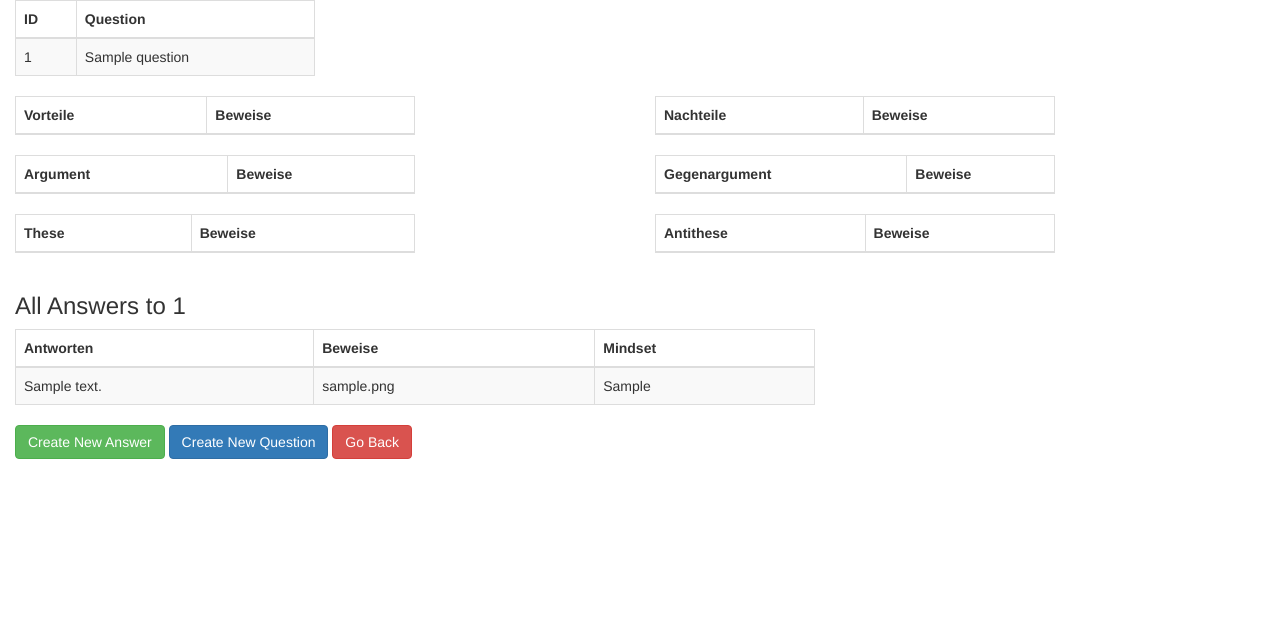
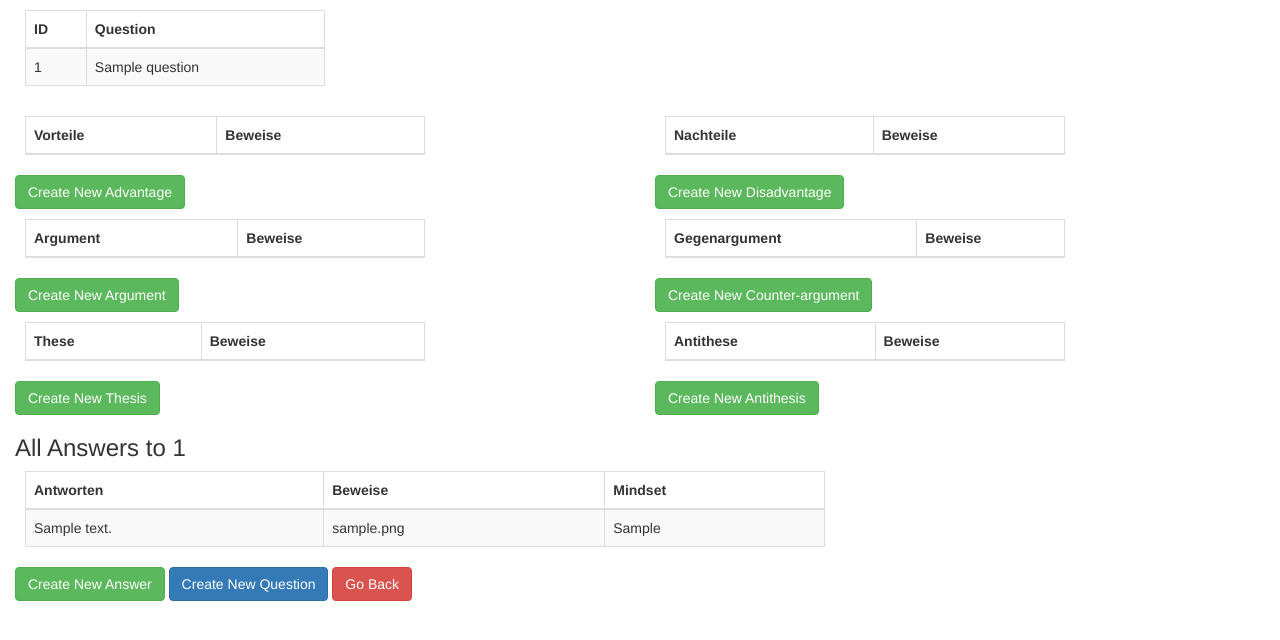
Before and after one commit to desertrockxxx/megaraid2, a PHP site: page /read.php?id=1 in a window 1280 px wide. Shown: the top 640 px of the page. Run offline with PHP 8.4, Linux system fonts and the light colour scheme; tables that the repository leaves empty or names only in its code hold one stand-in row (values such as "Sample post"); lists and menus that the app fills with data are empty; some libraries are stand-ins or nearby versions.

Commit message:
Buttons hinzugefügt

```diff
--- a/create.php
+++ b/create.php
@@ -3,6 +3,8 @@ require_once("header.php");
 
 // get id
 $id = $_GET['id'];
+
+$mindset = $_GET['mindset'];
 ?>
 
 <div class="container col-sm-12">
@@ -18,6 +20,7 @@ $id = $_GET['id'];
         </div>
         <div>
             <select class="form-control" id="sel1" name="mindset" style="width:175px">
+                <option value='<?php echo $mindset;?>' selected><?php echo $mindset;?></option>
                 <option>Advantage</option>
                 <option>Disadvantage</option>
                 <option>Argument</option>
@@ -37,7 +40,6 @@ $id = $_GET['id'];
         <?php
         // INSERT
         // Wenn answer und file_upload gesetzt, dann beide in Tabelle answer einfügen
-
         if(isset($_POST['answer']) && !empty($_POST['answer']) &&
             isset($_POST['file_upload']) && !empty($_POST['file_upload']) &&
             isset($_POST['mindset']) && !empty($_POST['mindset']))
--- a/header.php
+++ b/header.php
@@ -10,6 +10,7 @@ require_once("connect.php");
   <meta name="keywords" content="HTML,CSS,PHP,JavaScript">
   <meta name="author" content="Sinan Karateke">
   <meta name="viewport" content="width=device-width, initial-scale=1">
+  <link rel="stylesheet" href="stylesheet.css">
   <link rel="stylesheet" href="https://maxcdn.bootstrapcdn.com/bootstrap/3.3.7/css/bootstrap.min.css">
   <script src="https://ajax.googleapis.com/ajax/libs/jquery/3.2.1/jquery.min.js"></script>
   <script src="https://maxcdn.bootstrapcdn.com/bootstrap/3.3.7/js/bootstrap.min.js"></script>
--- a/index.php
+++ b/index.php
@@ -38,6 +38,7 @@ require_once("header.php");
                     <th>Read</th>
                     <th>Update</th>
                     <th>Delete</th>
+                    <th>Wiki</th>
                 </tr>
             </thead>
             <tbody>
@@ -49,13 +50,14 @@ require_once("header.php");
                 $result = $stmt->fetchAll();
                 foreach($result as $row){
                     echo "<tr><td>{$row['id']}</td>";
-                    echo "<td>{$row['question']}</td>";
+                    echo "<td> {$row['question']}</td>";
                     // Lesen von Datensätzen
                     echo "<td><a href='read.php?id={$row['id']}'>read</a></td>";
                     // Link der zu update.php führt und id von Beitrag dranhängt
                     echo "<td><a href='update.php?id={$row['id']}'>o</a></td>";
                     // führt zu index.php und hängt id an delete an
                     echo "<td><a href='?delete={$row['id']}'>x</a></td>";
+                    echo "<td><a href='https://de.wikipedia.org/wiki/{$row['question']}' target='_blank'>wiki</a></td>";
                     echo "</tr>";
                 }
 
--- a/read.php
+++ b/read.php
@@ -52,7 +52,7 @@ $id = $_GET['id'];
         <?php
         // SELECT
         $sql= "SELECT answer, file_upload FROM answers
-        WHERE mindset = 'Pro' AND question_id = $id";
+        WHERE mindset = 'Advantage' AND question_id = $id";
         $stmt = $conn->prepare($sql);
         $stmt->execute();
         $result = $stmt->fetchAll();
@@ -64,7 +64,13 @@ $id = $_GET['id'];
         ?>
             </tbody>
         </table>
+
+        <button type="button" class="btn btn-success" onclick="location.href='/create.php?id=<?php echo $id;?>&mindset=Advantage';">Create New Advantage</button>
+
         </div>
+
+
+
         <div class="col-sm-6">
         <!--Contra Section-->
         <table class="table table-bordered" style="width:400px">
@@ -78,7 +84,7 @@ $id = $_GET['id'];
         <?php
         // SELECT
         $sql= "SELECT answer, file_upload FROM answers
-        WHERE mindset = 'Contra' AND question_id = $id";
+        WHERE mindset = 'Disadvantage' AND question_id = $id";
         $stmt = $conn->prepare($sql);
         $stmt->execute();
         $result = $stmt->fetchAll();
@@ -90,6 +96,9 @@ $id = $_GET['id'];
         ?>
             </tbody>
         </table>
+
+        <button type="button" class="btn btn-success" onclick="location.href='/create.php?id=<?php echo $id;?>&mindset=Disadvantage';">Create New Disadvantage</button>
+
         </div>
     </div>
     <!-- TEST TEST TEST -->
@@ -119,6 +128,9 @@ $id = $_GET['id'];
         ?>
             </tbody>
         </table>
+
+        <button type="button" class="btn btn-success" onclick="location.href='/create.php?id=<?php echo $id;?>&mindset=Argument';">Create New Argument</button>
+
         </div>
         <div class="col-sm-6">
         <!--Counter-argument Section-->
@@ -145,6 +157,9 @@ $id = $_GET['id'];
         ?>
             </tbody>
         </table>
+
+        <button type="button" class="btn btn-success" onclick="location.href='/create.php?id=<?php echo $id;?>&mindset=Counter-argument';">Create New Counter-argument</button>
+
         </div>
     </div>
 
@@ -175,6 +190,9 @@ $id = $_GET['id'];
         ?>
             </tbody>
         </table>
+
+        <button type="button" class="btn btn-success" onclick="location.href='/create.php?id=<?php echo $id;?>&mindset=Thesis';">Create New Thesis</button>
+
         </div>
         <div class="col-sm-6">
         <!--Antithesis Section-->
@@ -201,6 +219,9 @@ $id = $_GET['id'];
         ?>
             </tbody>
         </table>
+
+        <button type="button" class="btn btn-success" onclick="location.href='/create.php?id=<?php echo $id;?>&mindset=Antithesis';">Create New Antithesis</button>
+
         </div>
     </div>
 
--- /dev/null
+++ b/stylesheet.css
@@ -0,0 +1,3 @@
+table {
+    margin: 10px 10px 10px 10px;
+}
```
